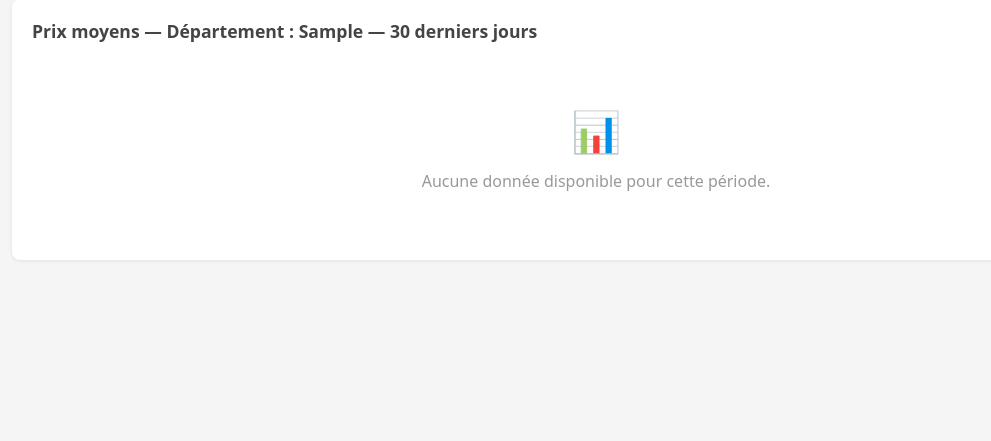
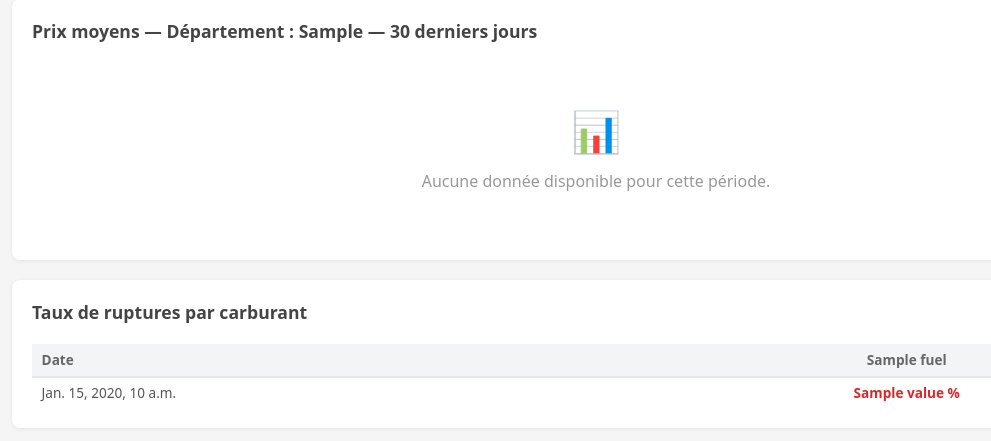
Before and after one commit to BertrandMiannay/EssencIel, a Django app: template web/carburants/templates/carburants/evolution.html in a window 1280 px wide. Shown: the part 218-659 px from the top of the page, without its empty margins (44-1035 px from the left). Run offline with Django 4.2, Linux system fonts and the light colour scheme; the template is opened without the code that fills it: most values are stand-ins (such as "Sample title", 1, 10 or a date in 2020).

Commit message:
feat : add rupture viz

```diff
--- a/web/carburants/templates/carburants/evolution.html
+++ b/web/carburants/templates/carburants/evolution.html
@@ -13,6 +13,17 @@
   .empty-state { text-align: center; padding: 3rem 1rem; color: #999; }
   .empty-state .icon { font-size: 2.5rem; margin-bottom: 0.75rem; }
   .chart-wrap { position: relative; height: 340px; }
+  .rupture-table { width: 100%; border-collapse: collapse; font-size: 0.85rem; margin-top: 0.5rem; }
+  .rupture-table th { background: #f3f4f6; text-align: center; padding: 0.4rem 0.6rem;
+                      font-weight: 600; border-bottom: 2px solid #e5e7eb; }
+  .rupture-table th:first-child { text-align: left; }
+  .rupture-table td { text-align: center; padding: 0.35rem 0.6rem; border-bottom: 1px solid #f0f0f0; }
+  .rupture-table td:first-child { text-align: left; color: #555; }
+  .rupture-table tr:last-child td { border-bottom: none; }
+  .rp-low  { color: #16A34A; }
+  .rp-mid  { color: #CA8A04; }
+  .rp-high { color: #DC2626; font-weight: 600; }
+  .rp-none { color: #bbb; }
 </style>
 {% endblock %}
 
@@ -76,6 +87,42 @@
     </div>
   {% endif %}
 </div>
+
+{% if rupture_table %}
+<div class="card" style="margin-top:1.25rem">
+  <h2>Taux de ruptures par carburant</h2>
+  <div style="overflow-x:auto">
+    <table class="rupture-table">
+      <thead>
+        <tr>
+          <th>Date</th>
+          {% for fuel in rupture_table.0.fuels %}<th>{{ fuel.label }}</th>{% endfor %}
+        </tr>
+      </thead>
+      <tbody>
+        {% for r in rupture_table %}
+        <tr>
+          <td>{{ r.date }}</td>
+          {% for fuel in r.fuels %}
+          <td>
+            {% if fuel.value == None %}
+              <span class="rp-none">—</span>
+            {% elif fuel.value < 5 %}
+              <span class="rp-low">{{ fuel.value }} %</span>
+            {% elif fuel.value < 15 %}
+              <span class="rp-mid">{{ fuel.value }} %</span>
+            {% else %}
+              <span class="rp-high">{{ fuel.value }} %</span>
+            {% endif %}
+          </td>
+          {% endfor %}
+        </tr>
+        {% endfor %}
+      </tbody>
+    </table>
+  </div>
+</div>
+{% endif %}
 {% endblock %}
 
 {% block extra_scripts %}
```
Also changed, not shown: web/carburants/queries.py (+28 -0 lines), web/carburants/views_front.py (+17 -0 lines).
